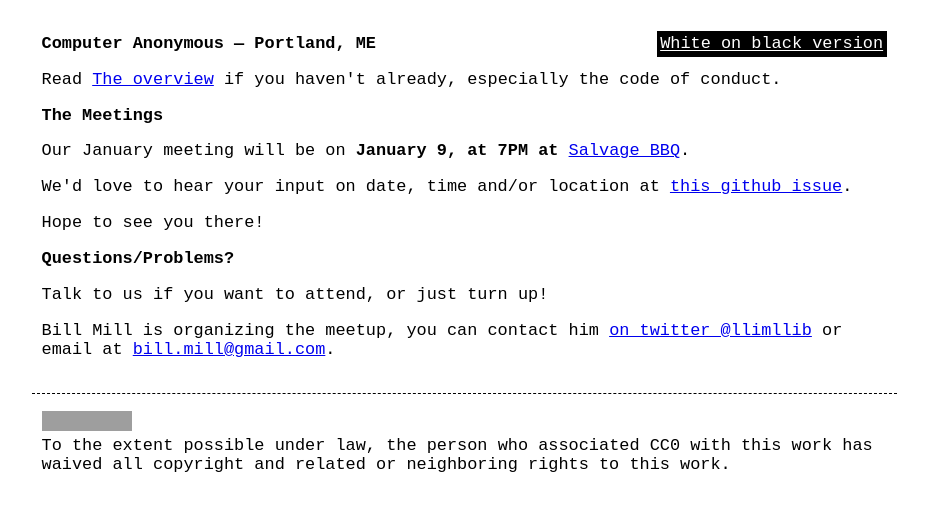
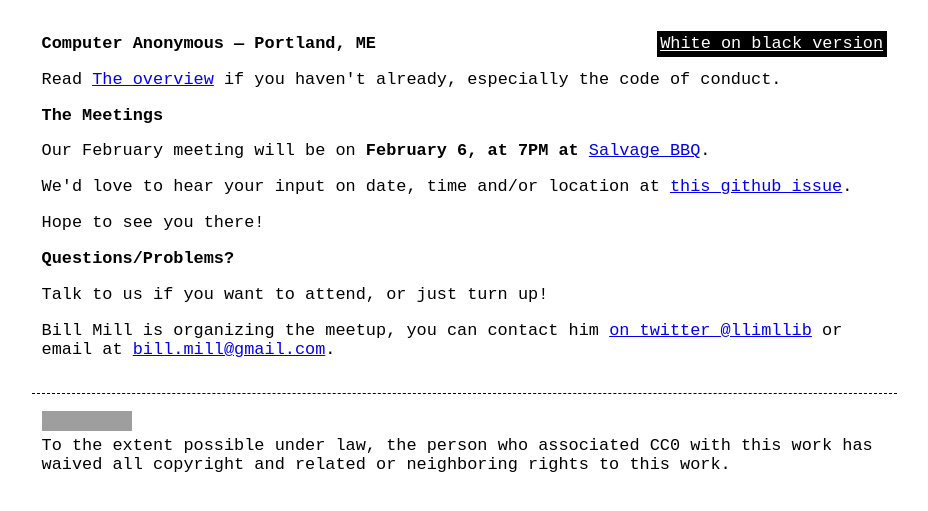
Before and after one commit to computeranonymous/computer, a Jekyll site: the page built from us_portland.html, in a window 1280 px wide. Shown: the top 511 px of the page, without its empty margins (176-1104 px from the left). Built offline with Jekyll 4.4.1, drawn with Linux system fonts in a browser that asks for light colours; grey boxes are pictures that could not be loaded.

Commit message:
update for February

```diff
--- a/us_portland.html
+++ b/us_portland.html
@@ -8,9 +8,9 @@
 
 <h3>The Meetings</h3>
 
-<p>Our January meeting will be on <b>January 9, at 7PM at</b> <a href="http://salvagebbq.com/">Salvage BBQ</a>.
+<p>Our February meeting will be on <b>February 6, at 7PM at</b> <a href="http://salvagebbq.com/">Salvage BBQ</a>.
 
-<p>We'd love to hear your input on date, time and/or location at <a href="https://github.com/llimllib/computer/issues/2">this github issue</a>.
+<p>We'd love to hear your input on date, time and/or location at <a href="https://github.com/llimllib/computer/issues/3">this github issue</a>.
 
 <p>Hope to see you there!
 
```
